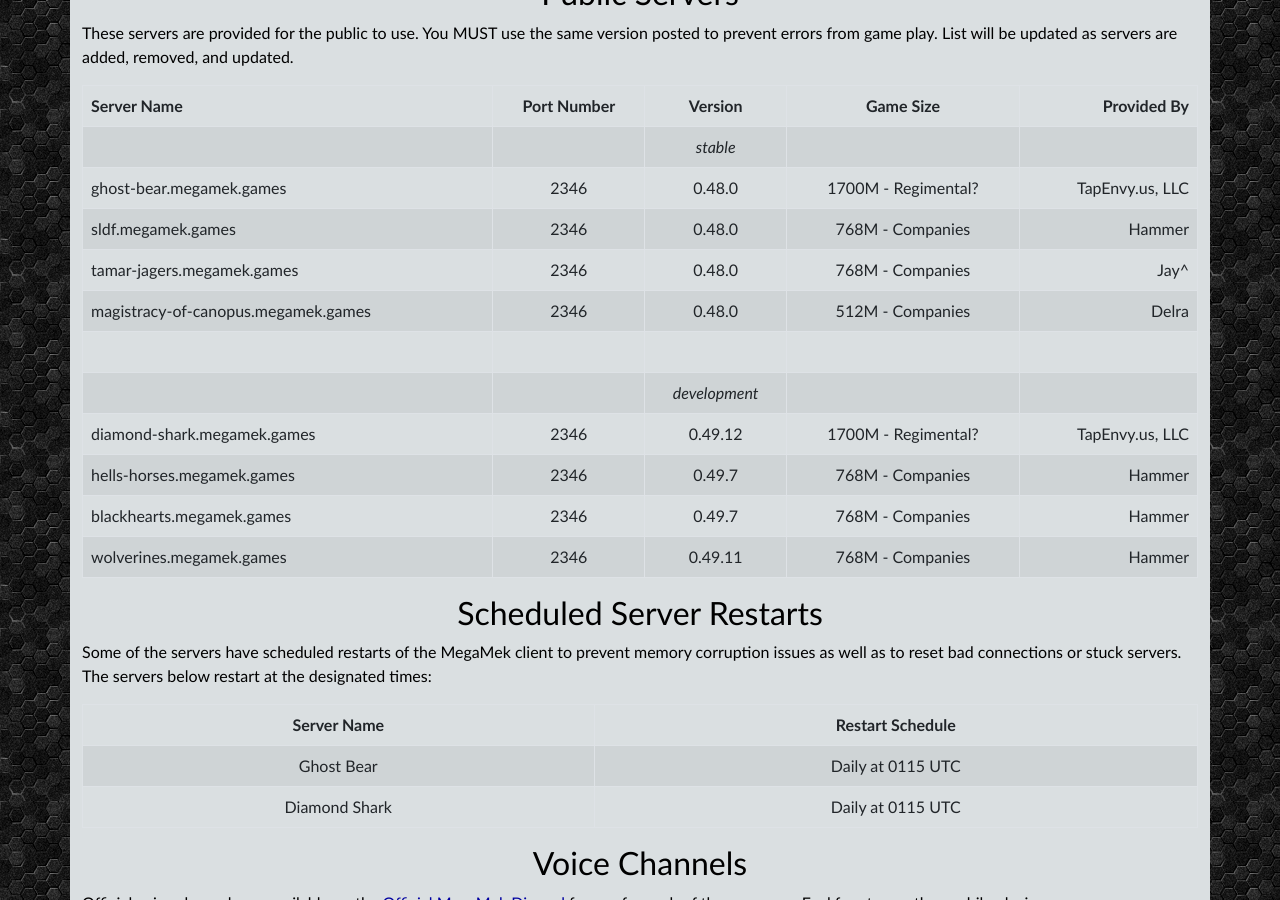
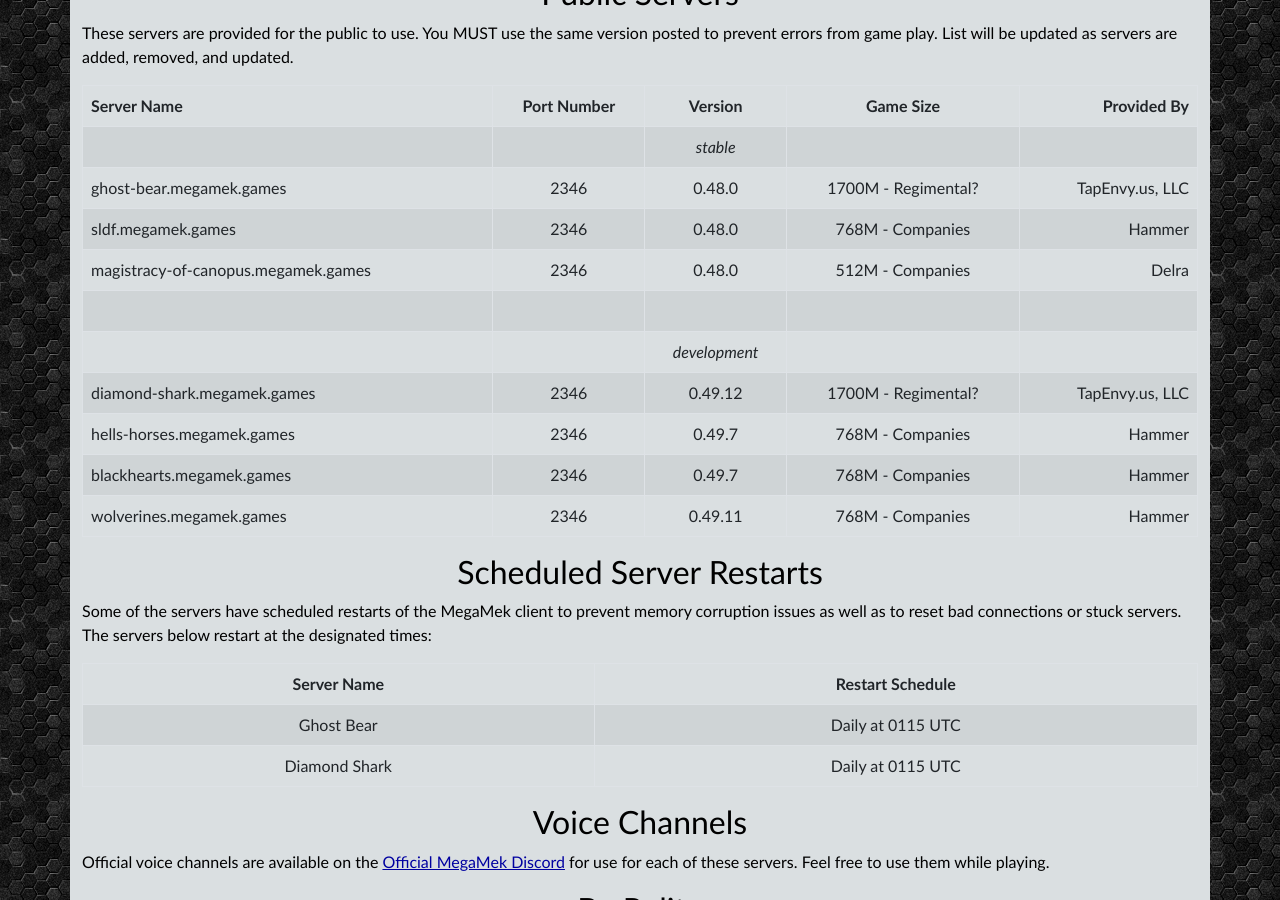
Before and after one commit to rjhancock/megamek-games, a Jekyll site: the page built from index.md, in a window 1280 px wide and 900 px high, scrolled down 583 px. Built offline with Jekyll 4.4.1, drawn with Linux system fonts in a browser that asks for light colours; nearby versions of some CDN libraries; our own code applies the rules of GitHub Pages for plain Markdown files.

Commit message:
Update index.md (#35)
Removed Tamar per Jay's request

```diff
--- a/index.md
+++ b/index.md
@@ -20,7 +20,6 @@
 |||*stable*||
 |ghost-bear.megamek.games|2346|0.48.0|1700M - Regimental?|TapEnvy.us, LLC|
 |sldf.megamek.games|2346|0.48.0|768M - Companies|Hammer|
-|tamar-jagers.megamek.games|2346|0.48.0|768M - Companies|Jay^|
 |magistracy-of-canopus.megamek.games|2346|0.48.0|512M - Companies|Delra|
 ||||||
 |||*development*||
```
